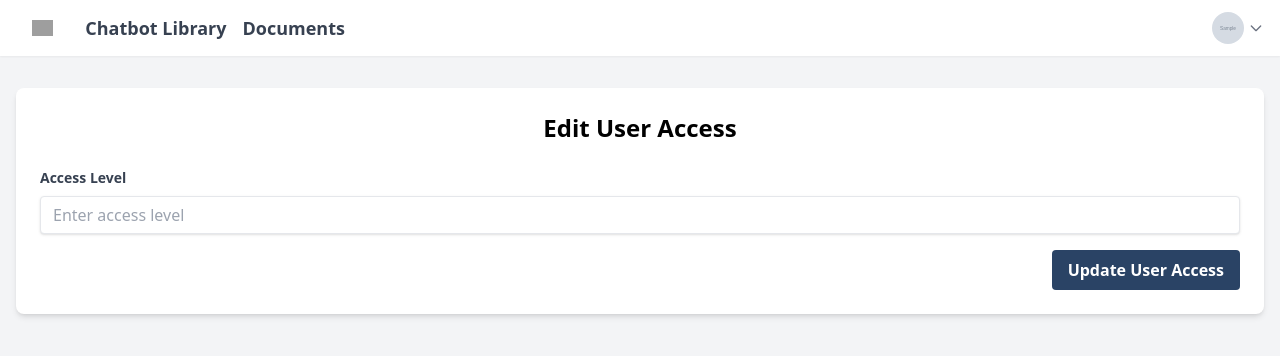
After one commit to sapujagad-id/sapungobrol, a Python web app: template auth/templates/edit-access-level.html in a window 1280 px wide. The commit adds this page. Shown: the top 356 px of the page. Run offline with Jinja, Linux system fonts and the light colour scheme; the template is opened without the code that fills it: most values are stand-ins (such as "Sample title", 1, 10 or a date in 2020); grey boxes marked "Sample" are stand-in pictures; some libraries are stand-ins or nearby versions; grey boxes are pictures that could not be loaded.

Commit message:
feat: implement edit access page and integration

```diff
--- /dev/null
+++ b/auth/templates/edit-access-level.html
@@ -0,0 +1,65 @@
+<!DOCTYPE html>
+<html lang="en">
+  <head>
+    <meta charset="UTF-8" />
+    <meta name="viewport" content="width=device-width, initial-scale=1.0" />
+    <title>Edit User Access - Broom.id</title>
+    <script src="https://cdn.tailwindcss.com"></script>
+    <link
+      href="https://cdn.jsdelivr.net/npm/tom-select@2.0.0/dist/css/tom-select.css"
+      rel="stylesheet"
+    />
+    <script src="https://cdn.jsdelivr.net/npm/tom-select@2.0.0/dist/js/tom-select.complete.min.js"></script>
+  </head>
+  <body class="bg-gray-100">
+    <!-- Navbar -->
+    {% include 'navbar.html' %}
+
+    <main class="container mx-auto mt-8 px-4">
+      <form
+        id="edit-user-access-form"
+        class="bg-white shadow-md rounded-lg p-6"
+      >
+        <h1 class="text-2xl font-bold text-center mb-6">Edit User Access</h1>
+        <div class="mb-4">
+          <label for="name" class="block text-gray-700 text-sm font-bold mb-2"
+            >Access Level</label
+          >
+          <input
+            type="text"
+            class="hidden"
+            name="user_id"
+            id="user_id"
+            value="{{ user_id }}"
+          />
+          <input
+            type="number"
+            id="access_level"
+            name="access_level"
+            class="shadow appearance-none border rounded w-full py-2 px-3 text-gray-700 leading-tight focus:outline-none focus:shadow-outline"
+            placeholder="Enter access level"
+            min="1"
+            max="{{ total_access_levels }}"
+            value="{{ access_level }}"
+          />
+        </div>
+
+        <div class="flex items-center justify-end">
+          <button
+            id="edit-user-access-button"
+            type="submit"
+            class="text-white font-bold py-2 px-4 rounded focus:outline-none focus:shadow-outline transition-all"
+            style="background-color: #2a4365"
+            onmouseover="this.style.backgroundColor='#1e3150'"
+            onmouseout="this.style.backgroundColor='#2a4365'"
+            onfocus="this.style.backgroundColor='#1e3150'"
+            onblur="this.style.backgroundColor='#2a4365'"
+          >
+            Update User Access
+          </button>
+        </div>
+      </form>
+    </main>
+    <script src="/static/js/editUserAccess.js"></script>
+  </body>
+</html>
--- a/main.py
+++ b/main.py
@@ -231,6 +231,12 @@ if __name__ == "__main__":
         response_class=HTMLResponse,
         description="Page that displays all users",
     )
+    app.add_api_route(
+        "/edit-user/{user_id}",
+        endpoint=user_view.edit_user_access_page,
+        response_class=HTMLResponse,
+        description="Page to edit user access",
+    )
 
     app.add_api_route(
         "/create-document",
```
Also changed, not shown: auth/templates/view-users.html (+17 -6 lines), auth/view.py (+38 -10 lines).
